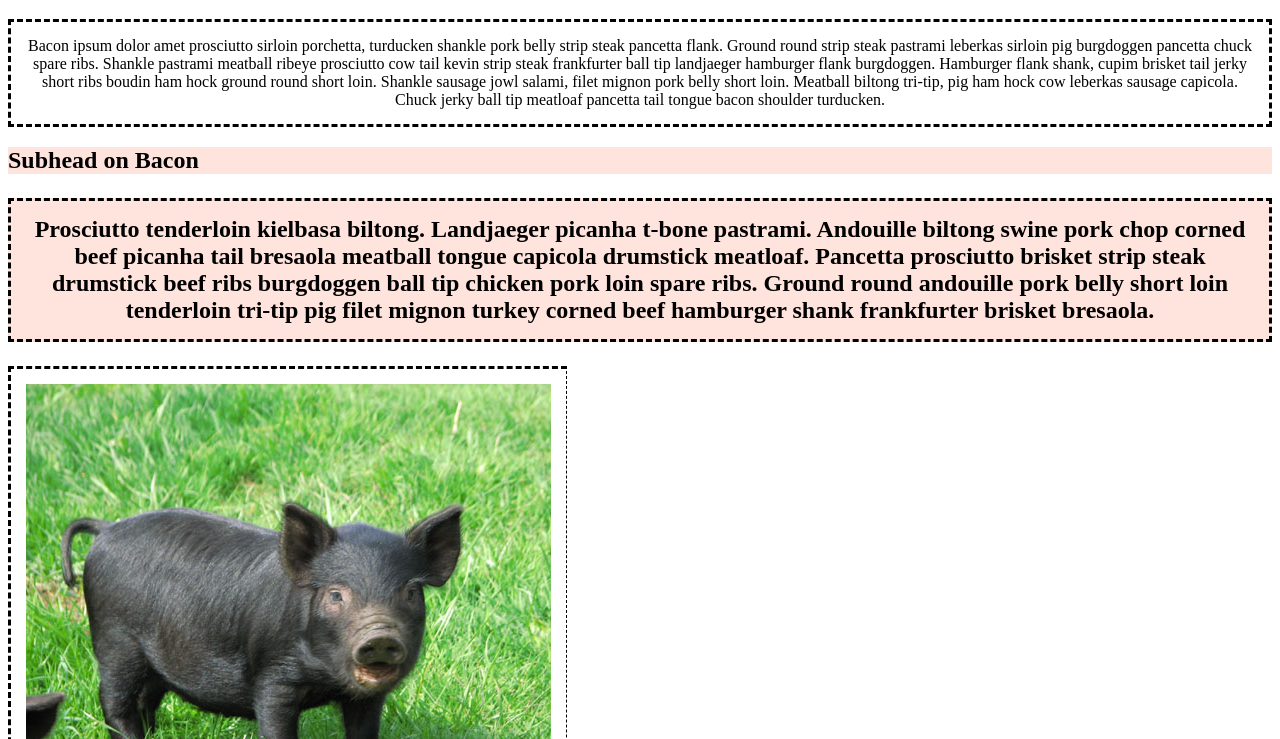
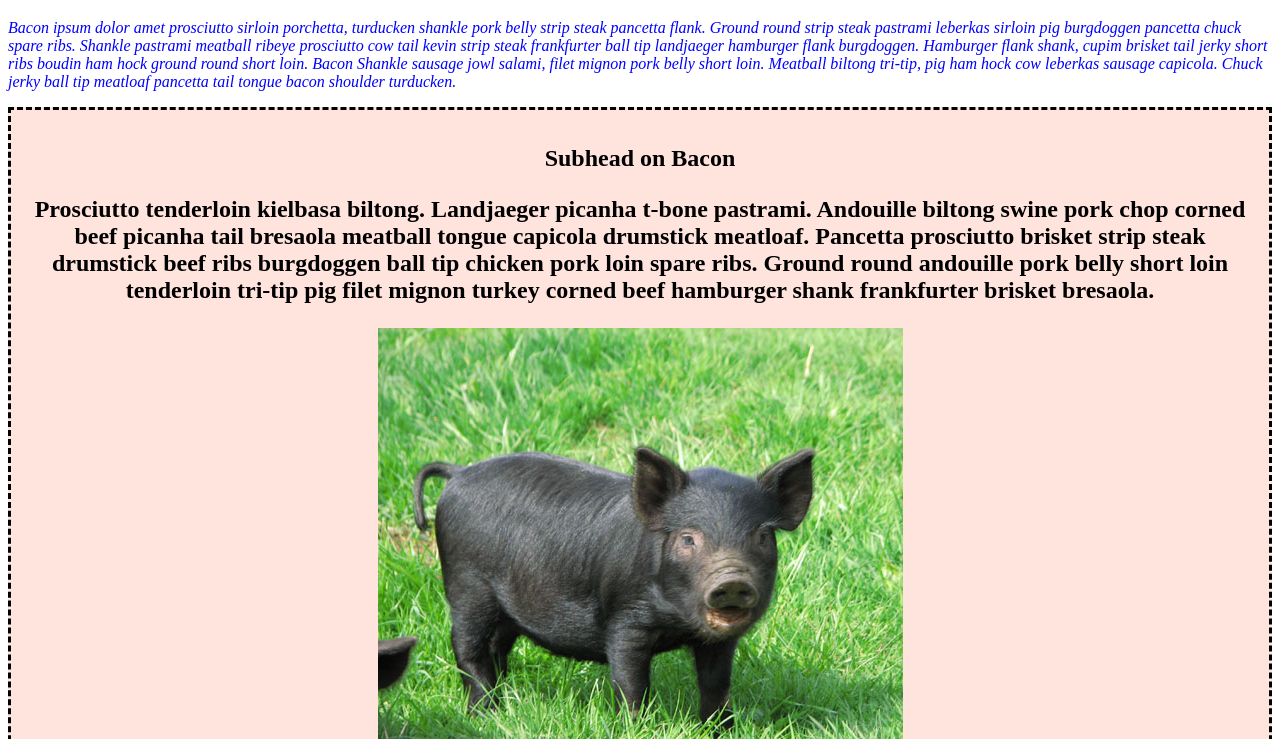
Before and after one commit to CherylFrankenfield/boring_lecture, a plain HTML site: page index.html in a window 1280 px wide. Shown: the part 61-800 px from the top of the page. Drawn offline with Linux system fonts and the light colour scheme.

Commit message:
update styles.css to use div and span.

```diff
--- a/css/styles.css
+++ b/css/styles.css
@@ -1,21 +1,13 @@
-h2.intro{
+.italics-bacon {
+  color: blue;
+  font-style: italic;
+}
+
+.intro{
   font-weight: bold;
   background-color: #FFE4DE;
-}
-
-p.intro{
-  background-color: #FFE4DE;
-}
-
-p{
   border-radius: 1px black;
   border-style: dashed;
   padding: 15px;
   text-align: center;
 }
-
-img.intro{
-  border-right: 1px black;
-  border-style: dashed;
-  padding: 15px;
-}
--- a/index.html
+++ b/index.html
@@ -5,12 +5,12 @@
     <title>This is the most boring lecture ever.</title>
   </head>
     <h1>A Boring Lecture</h1>
-    <p>Bacon ipsum dolor amet prosciutto sirloin porchetta, turducken shankle pork belly strip steak pancetta flank. Ground round strip steak pastrami leberkas sirloin pig burgdoggen pancetta chuck spare ribs. Shankle pastrami meatball ribeye prosciutto cow tail kevin strip steak frankfurter ball tip landjaeger hamburger flank burgdoggen. Hamburger flank shank, cupim brisket tail jerky short ribs boudin ham hock ground round short loin. Shankle sausage jowl salami, filet mignon pork belly short loin. Meatball biltong tri-tip, pig ham hock cow leberkas sausage capicola. Chuck jerky ball tip meatloaf pancetta tail tongue bacon shoulder turducken.</p>
-
-    <h2 class="intro">Subhead on Bacon<h2>
-    <p class="intro">Prosciutto tenderloin kielbasa biltong. Landjaeger picanha t-bone pastrami. Andouille biltong swine pork chop corned beef picanha tail bresaola meatball tongue capicola drumstick meatloaf. Pancetta prosciutto brisket strip steak drumstick beef ribs burgdoggen ball tip chicken pork loin spare ribs. Ground round andouille pork belly short loin tenderloin tri-tip pig filet mignon turkey corned beef hamburger shank frankfurter brisket bresaola.</p>
-    <img src="img/guineapig.jpg" class="intro" alt="Adorable photo of baby pig">
-
+    <p><span class="italics-bacon">Bacon ipsum dolor amet prosciutto sirloin porchetta, turducken shankle pork belly strip steak pancetta flank. Ground round strip steak pastrami leberkas sirloin pig burgdoggen pancetta chuck spare ribs. Shankle pastrami meatball ribeye prosciutto cow tail kevin strip steak frankfurter ball tip landjaeger hamburger flank burgdoggen. Hamburger flank shank, cupim brisket tail jerky short ribs boudin ham hock ground round short loin. <span class="italics-bacon">Bacon Shankle sausage jowl salami, filet mignon pork belly short loin. Meatball biltong tri-tip, pig ham hock cow leberkas sausage capicola. Chuck jerky ball tip meatloaf pancetta tail tongue bacon shoulder turducken.</p>
+    <div class="intro">
+      <h2>Subhead on Bacon<h2>
+      <p>Prosciutto tenderloin kielbasa biltong. Landjaeger picanha t-bone pastrami. Andouille biltong swine pork chop corned beef picanha tail bresaola meatball tongue capicola drumstick meatloaf. Pancetta prosciutto brisket strip steak drumstick beef ribs burgdoggen ball tip chicken pork loin spare ribs. Ground round andouille pork belly short loin tenderloin tri-tip pig filet mignon turkey corned beef hamburger shank frankfurter brisket bresaola.</p>
+      <img src="img/guineapig.jpg" alt="Adorable photo of baby pig">
+    </div>
     <p>Prosciutto tenderloin kielbasa biltong. Landjaeger picanha t-bone pastrami. Andouille biltong swine pork chop corned beef picanha tail bresaola meatball tongue capicola drumstick meatloaf. Pancetta prosciutto brisket strip steak drumstick beef ribs burgdoggen ball tip chicken pork loin spare ribs. Ground round andouille pork belly short loin tenderloin tri-tip pig filet mignon turkey corned beef hamburger shank frankfurter brisket bresaola.</p>
 
   <body>
```
